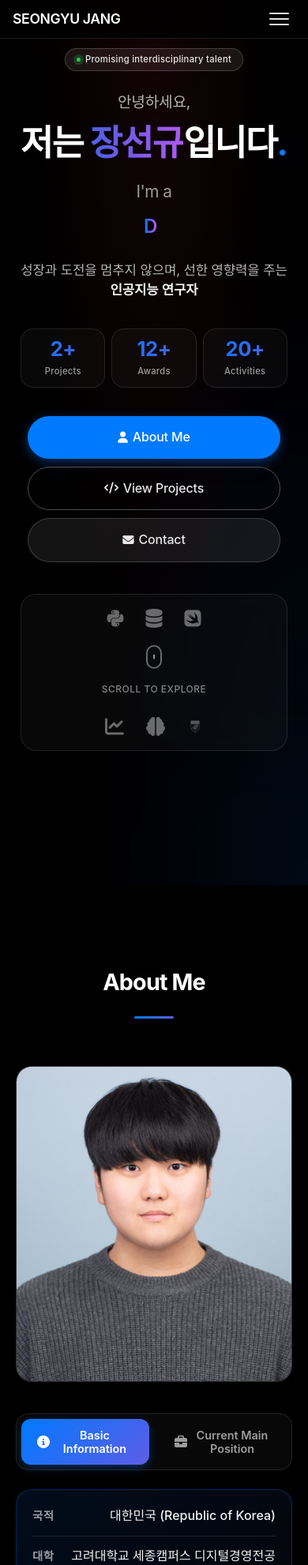
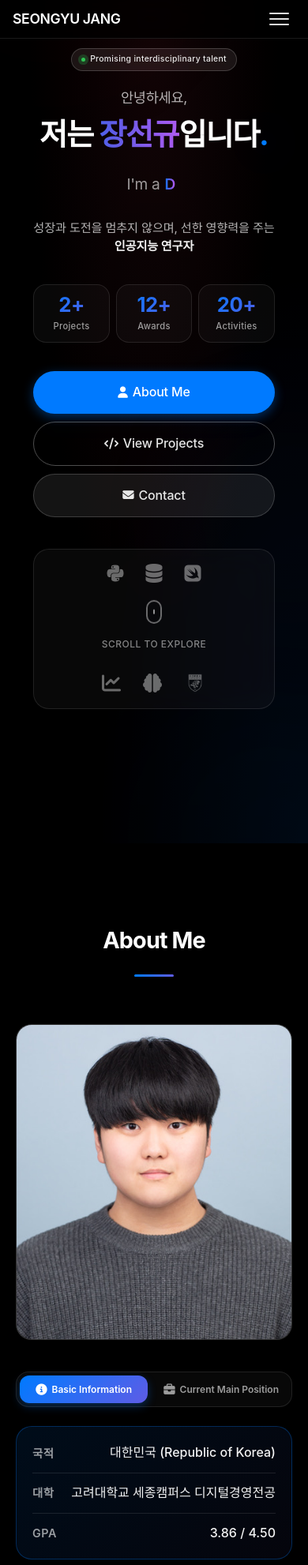
Before and after one commit to SeonGyuJang/portfolio_site, a Flask app: page / in a window 390 px wide. Shown: the top 1982 px of the page at 79% size. Run offline with Flask 3, Linux system fonts and the light colour scheme; some web fonts are replaced.

Commit message:
Optimize mobile UI for better readability and user experience
- Reduce font sizes in hero section to minimize line breaks on mobile
- Change typing-wrapper from column to row layout for better text flow
- Increase Korea University logo size from 32px to 40px on mobile
- Add mobile-specific optimizations for tab navigation buttons
- Configure favicon support (requires favicon.png file in static/images/)

These changes significantly improve mobile readability by reducing
unnecessary line breaks while maintaining visual hierarchy.

```diff
--- a/static/css/style.css
+++ b/static/css/style.css
@@ -1937,9 +1937,9 @@ footer p {
     }
 
     .status-badge {
-        font-size: 0.7rem;
-        padding: 5px 14px;
-        margin-bottom: 24px;
+        font-size: 0.65rem;
+        padding: 5px 12px;
+        margin-bottom: 20px;
     }
     .pulse-dot {
         width: 5px;
@@ -1947,25 +1947,27 @@ footer p {
     }
 
     .hero-greeting {
+        font-size: 1.1rem;
+        margin-bottom: 10px;
+    }
+
+    .hero-title {
+        font-size: 2.4rem;
+        line-height: 1.15;
+        margin-bottom: 16px;
+    }
+
+    .typing-wrapper {
         font-size: 1.2rem;
-        margin-bottom: 12px;
-    }
-
-    .hero-title {
-        font-size: 2.8rem;
-        line-height: 1.1;
-        margin-bottom: 20px;
-    }
-
-    .typing-wrapper {
-        font-size: 1.5rem;
-        min-height: 60px;
-        flex-direction: column;
-        gap: 8px;
-        margin: 20px 0 24px;
+        min-height: 50px;
+        flex-direction: row;
+        flex-wrap: wrap;
+        gap: 6px;
+        margin: 16px 0 20px;
+        justify-content: center;
     }
     .typing-prefix {
-        font-size: 1.3rem;
+        font-size: 1.2rem;
     }
     .typing-text-container {
         min-width: auto;
@@ -1973,12 +1975,12 @@ footer p {
     }
     .typing-text {
         text-align: center;
-        font-size: 1.5rem;
+        font-size: 1.2rem;
     }
 
     .hero-subtitle {
-        font-size: 1.05rem;
-        margin-bottom: 36px;
+        font-size: 0.95rem;
+        margin-bottom: 32px;
         line-height: 1.5;
     }
 
@@ -2032,8 +2034,8 @@ footer p {
         padding: 6px;
     }
     .ku-logo {
-        width: 32px;
-        height: 32px;
+        width: 40px;
+        height: 40px;
     }
     .scroll-mouse-icon {
         width: 20px;
@@ -2056,6 +2058,24 @@ footer p {
 
     .info-list { grid-template-columns: 1fr; }
     .section-title { font-size: 1.8rem; }
+
+    /* Tab Navigation Mobile */
+    .tab-navigation {
+        gap: 8px;
+        padding: 4px;
+    }
+    .tab-button {
+        padding: 10px 12px;
+        font-size: 0.75rem;
+        gap: 6px;
+    }
+    .tab-button i {
+        font-size: 0.9rem;
+    }
+    .tab-button span {
+        display: inline;
+        white-space: nowrap;
+    }
 }
 
 /* --- Contact Section - Apple Style --- */
--- a/templates/base.html
+++ b/templates/base.html
@@ -4,6 +4,11 @@
     <meta charset="UTF-8">
     <meta name="viewport" content="width=device-width, initial-scale=1.0">
     <title>장선규 | Portfolio</title>
+
+    <!-- Favicon -->
+    <link rel="icon" type="image/png" href="{{ url_for('static', filename='images/favicon.png') }}">
+    <link rel="shortcut icon" type="image/png" href="{{ url_for('static', filename='images/favicon.png') }}">
+    <link rel="apple-touch-icon" href="{{ url_for('static', filename='images/favicon.png') }}">
 
     <link rel="stylesheet" as="style" crossorigin href="https://cdn.jsdelivr.net/gh/orioncactus/pretendard@v1.3.9/dist/web/static/pretendard.min.css" />
     <link rel="stylesheet" href="https://cdnjs.cloudflare.com/ajax/libs/font-awesome/6.4.0/css/all.min.css">
```
